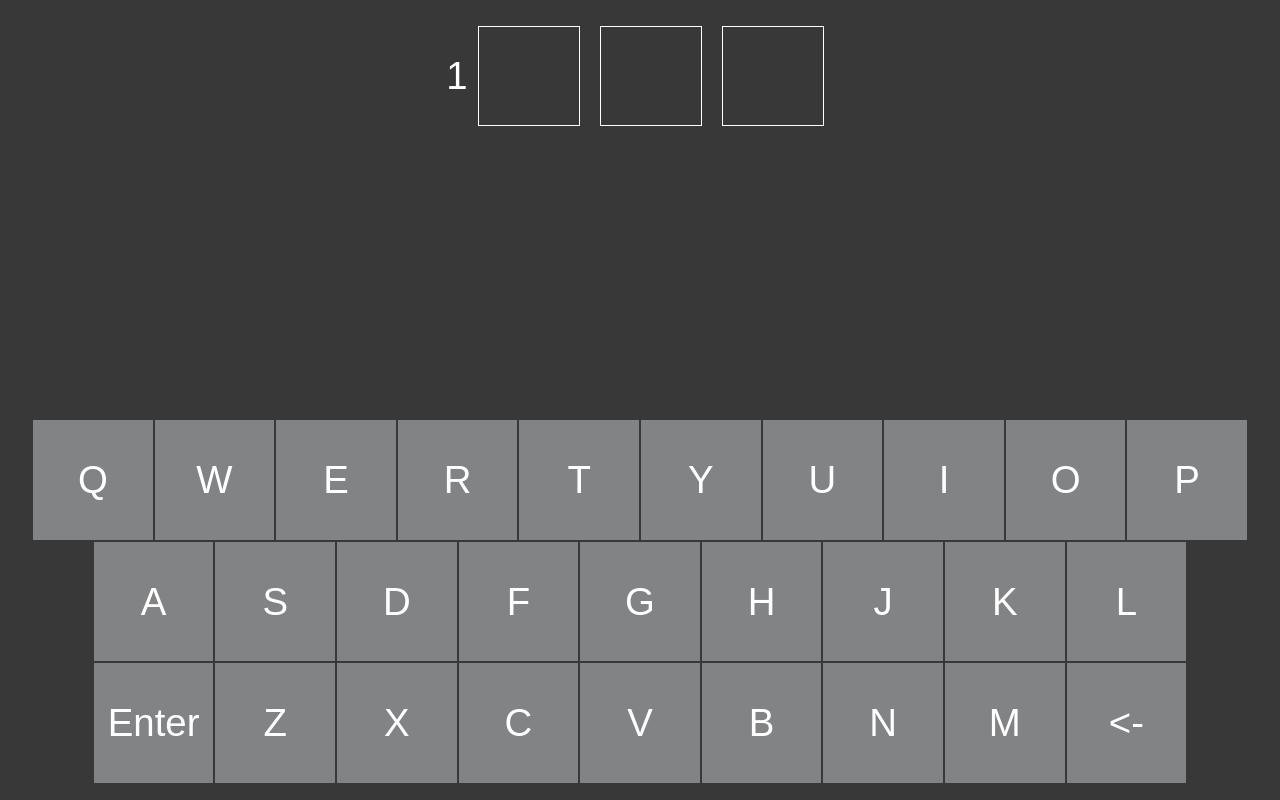
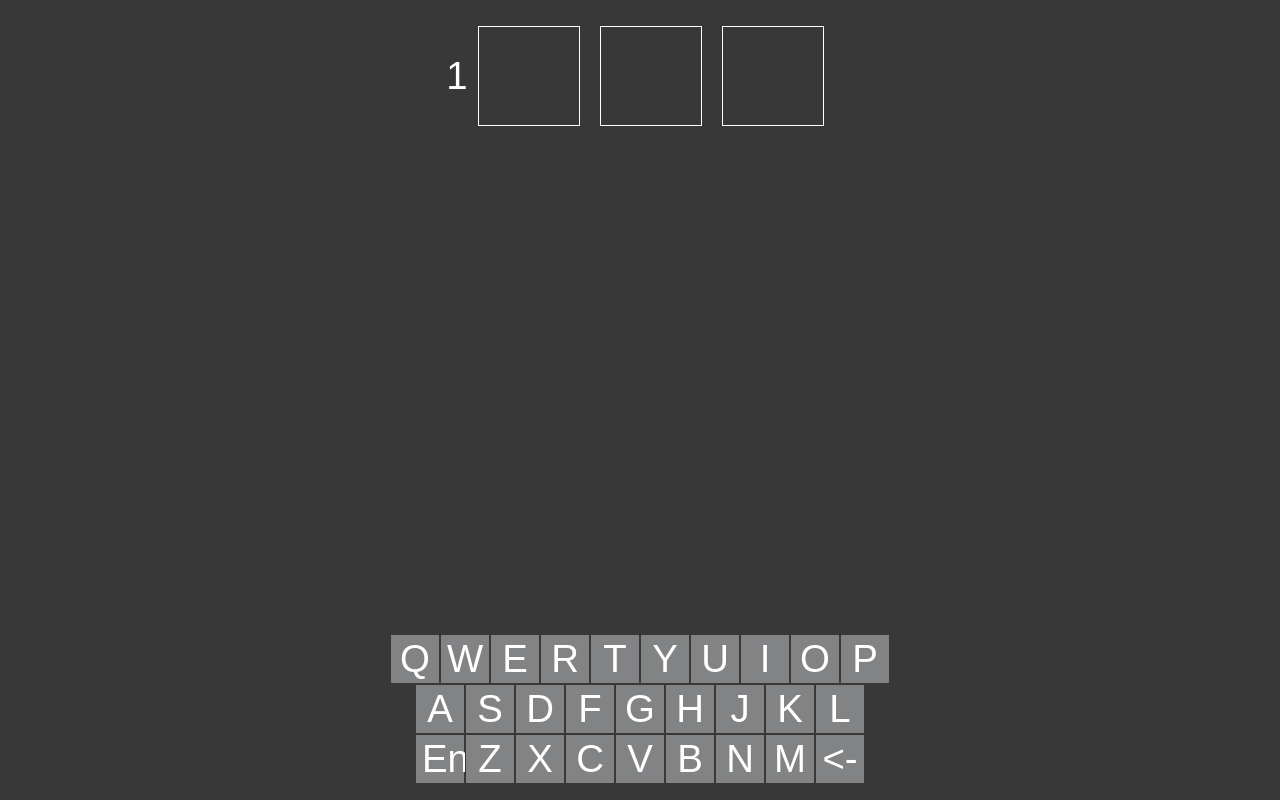
Before and after one commit to S4l4kin/ABWordle, a plain HTML site: page index.html in a window 1280 px wide. Drawn offline with Linux system fonts and the light colour scheme.

Commit message:
Max-Width test

```diff
--- a/style.css
+++ b/style.css
@@ -22,7 +22,7 @@ button {
 
 #keyboard {
     display: grid;
-    /*max-width: 500px;*/
+    max-width: 500px;
     width:95%;
     padding: inherit;
     position: absolute;
```
